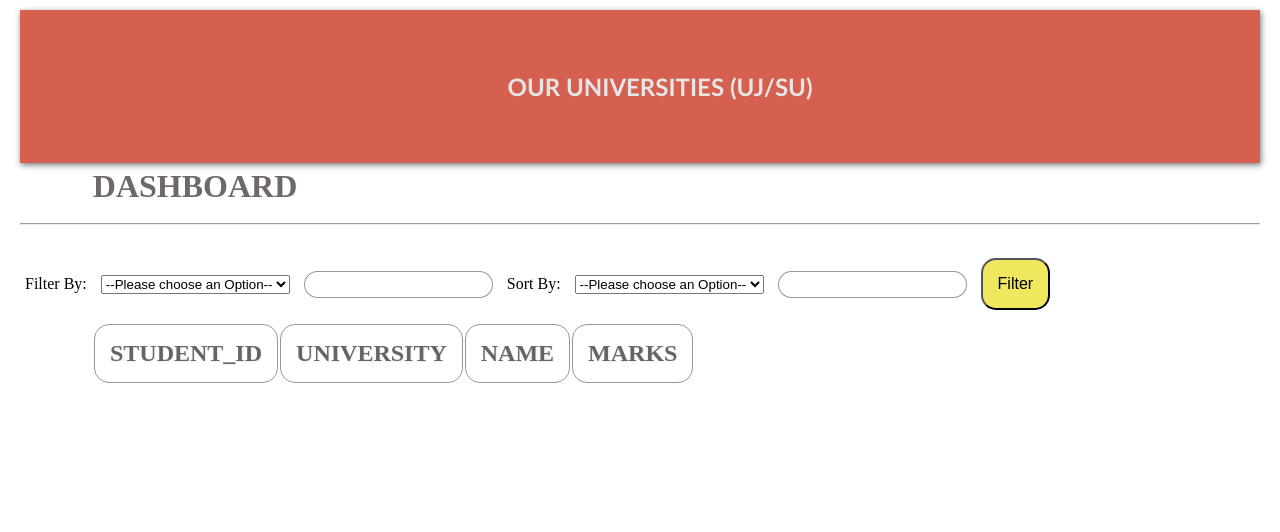
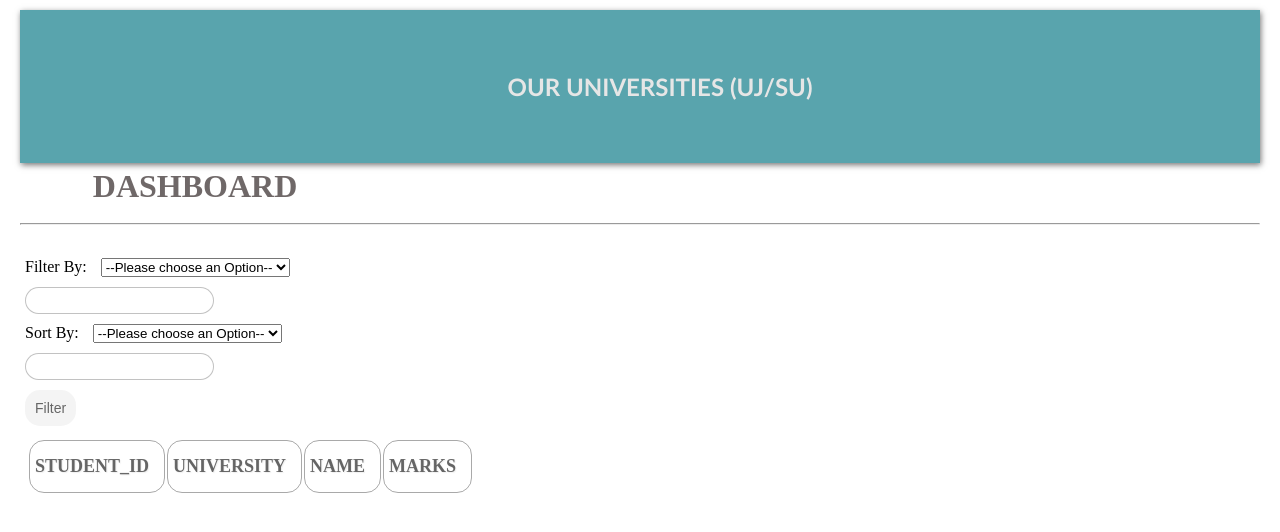
Before and after one commit to Owzaa/Registree-Assessment, a Django app: page / in a window 1280 px wide. Shown: the top 532 px of the page. Run offline with Django 4.2, Linux system fonts and the light colour scheme; lists and menus that the app fills with data are empty.

Commit message:
commit on master fixed styling

```diff
--- a/universityWeb/universityDashboard/static/css/university_Style.css
+++ b/universityWeb/universityDashboard/static/css/university_Style.css
@@ -23,12 +23,13 @@ ul>li{
 }
 /* UniversityHeader*/
 .textHeader{width:350px;height:50px;display: flex;padding-top:15px 15px;color:rgba(71, 63, 63, 0.783);text-transform: uppercase;}
-.navbar-nav{display: flex;background-color: rgba(196, 27, 4, 0.694);color:#fff;box-shadow: 1px 2px 6px 0px rgb(118, 118, 118);}
-thead{justify-content:space-between;display:inline;color:#666;}
-th{border-radius:15px;text-transform: uppercase;font-size: x-large;padding:15px;;margin-left:5px;}
+.navbar-nav{display: flex;background-color: rgba(16, 124, 138, 0.694);color:#fff;box-shadow: 1px 2px 6px 0px rgb(118, 118, 118);}
+thead{justify-content:center;display:inline;color:#666;}
+th{border-radius:15px;text-transform: uppercase;font-size: large;padding:15px;;padding-left:5px;}
 thead, tfoot {
+    justify-content: center;
     color: rgba(13, 13, 13, 0.617);
-    padding:65px;
+    padding-left:0px 15px;
     text-shadow: 1px 1px 1px rgba(121, 121, 121, 0.116);
   }
   table {
@@ -39,8 +40,11 @@ thead, tfoot {
     margin-right:5px;
     justify-content: center;
 
-    border: 1px solid rgba(0, 0, 0, 0.408);
+    border: 1px solid rgba(45, 44, 44, 0.408);
   }
-  button{border-radius:15px;text-transform:capitalize;font-size: medium;padding:15px;background-color: rgba(232, 221, 20, 0.681);}
-  input{padding:5px 5px; box-sizing: content-box; border-radius:15px;    border: 1px solid rgba(0, 0, 0, 0.408);
+  button{border-radius:15px;text-transform:capitalize;font-size: 14px;padding:10px;background-color: rgba(239, 239, 239, 0.681);border: #666;}
+  input{display:flex; box-sizing:border-box; border-radius:15px;  padding:5px ;border: .1px solid rgba(0, 0, 0, 0.239);
   }
+.btn-button{
+    color: #666;
+}
--- a/universityWeb/universityDashboard/templates/dashboard.html
+++ b/universityWeb/universityDashboard/templates/dashboard.html
@@ -43,7 +43,7 @@
 </thead>
 
 <tbody>
-{% for university in context %}
+{% for university in university_names %}
 
 <tr>
     <td>{{ university.student_id  }}</td>
```
